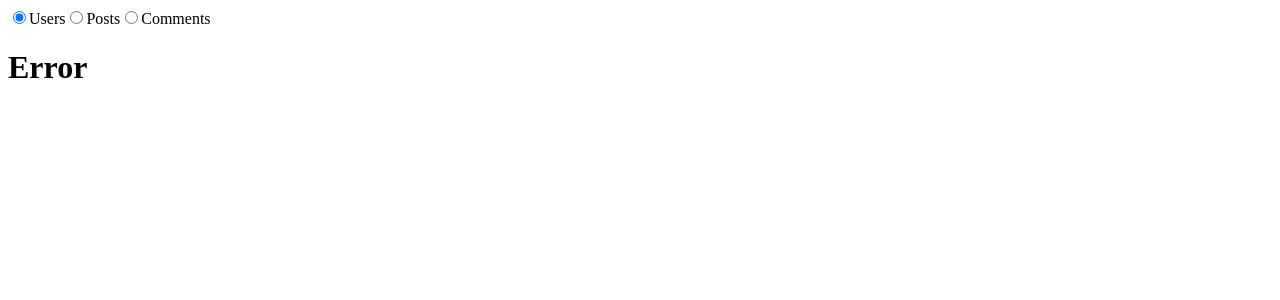
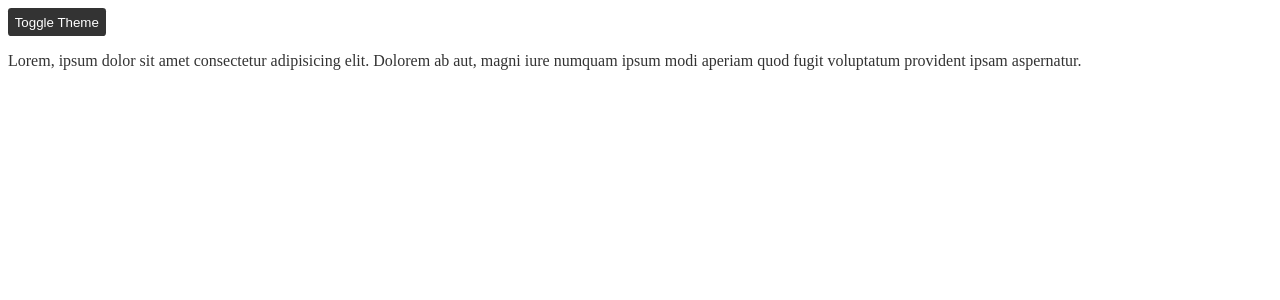
Before and after one commit to iamtejasp/react-js, a React (Vite) app: page / in a window 1280 px wide. Shown: the top 300 px of the page. Built offline with nearby package versions, Linux system fonts and the light colour scheme; no server answers.

Commit message:
update: context added

```diff
--- a/src/App.jsx
+++ b/src/App.jsx
@@ -1,4 +1,5 @@
 import "./App.css";
+import ParentComponent from "./component-practice/context/ParentComponent";
 import UseFetchProject from "./component-practice/UseFetchProject";
 
 function App() {
@@ -15,7 +16,7 @@ function App() {
       {/* <UseMemoHooks /> */}
       {/* <UseCallBackHooks /> */}
       {/* <DarkMode /> */}
-      <UseFetchProject />
+      {/* <UseFetchProject /> */}
       {/* <UseArrayProject /> */}
       {/* <UseLocalStorage /> */}
       {/* <FormBasic /> */}
@@ -23,6 +24,7 @@ function App() {
       {/* <BasicFormValidation /> */}
       {/* <HookForm /> */}
       {/* <UseReducer /> */}
+      <ParentComponent />
     </>
   );
 }
--- /dev/null
+++ b/src/component-practice/context/ChildComponent.jsx
@@ -0,0 +1,7 @@
+import GrandChildComponent from "./GrandChildComponent";
+
+const ChildComponent = () => {
+  return <GrandChildComponent />;
+};
+
+export default ChildComponent;
--- /dev/null
+++ b/src/component-practice/context/GrandChildComponent.jsx
@@ -0,0 +1,28 @@
+import { useContext } from "react";
+import { ThemeContext } from "./ThemeContext";
+
+const GrandChildComponent = () => {
+  //* Use the context using useContexct hook
+  const { isDarkMode, toggleDarkMode } = useContext(ThemeContext);
+
+  return (
+    <div>
+      {" "}
+      <button
+        style={{
+          background: isDarkMode ? "#fff" : "#333",
+          color: isDarkMode ? "#333" : "#fff",
+          border: "none",
+          padding: ".5em",
+          borderRadius: ".25em",
+          cursor: "pointer",
+        }}
+        onClick={toggleDarkMode}
+      >
+        Toggle Theme
+      </button>
+    </div>
+  );
+};
+
+export default GrandChildComponent;
--- /dev/null
+++ b/src/component-practice/context/ParentComponent.jsx
@@ -0,0 +1,17 @@
+import ChildComponent from "./ChildComponent";
+import ThemeProvider from "./ThemeContext";
+
+const ParentComponent = () => {
+  return (
+    <ThemeProvider>
+      <ChildComponent />
+      <p>
+        Lorem, ipsum dolor sit amet consectetur adipisicing elit. Dolorem ab
+        aut, magni iure numquam ipsum modi aperiam quod fugit voluptatum
+        provident ipsam aspernatur.
+      </p>
+    </ThemeProvider>
+  );
+};
+
+export default ParentComponent;
--- /dev/null
+++ b/src/component-practice/context/ThemeContext.jsx
@@ -0,0 +1,27 @@
+import { createContext, useEffect, useState } from "react";
+
+//* Create Context
+export const ThemeContext = createContext();
+
+//* Global provider component which we use to wrap component
+const ThemeProvider = ({ children }) => {
+  const [isDarkMode, setIsDarkMode] = useState(false);
+
+  const toggleDarkMode = () => {
+    setIsDarkMode((i) => !i);
+  };
+
+  useEffect(() => {
+    document.body.style.background = isDarkMode ? "#333" : "#fff";
+    document.body.style.color = !isDarkMode ? "#333" : "#fff";
+  }, [isDarkMode]);
+
+  return (
+    //* Children is component which we provide context
+    <ThemeContext.Provider value={{ isDarkMode, toggleDarkMode }}>
+      {children}
+    </ThemeContext.Provider>
+  );
+};
+
+export default ThemeProvider;
```
